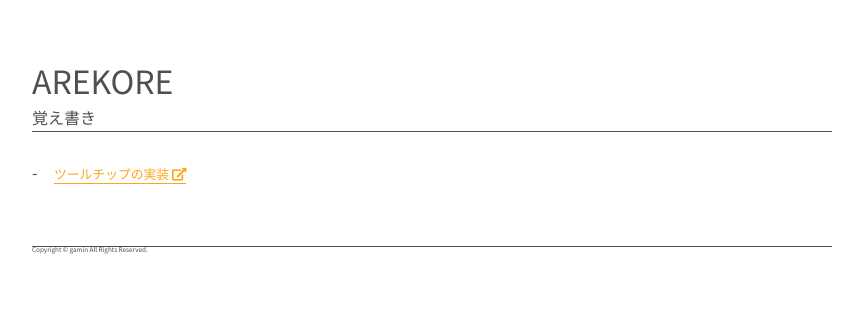
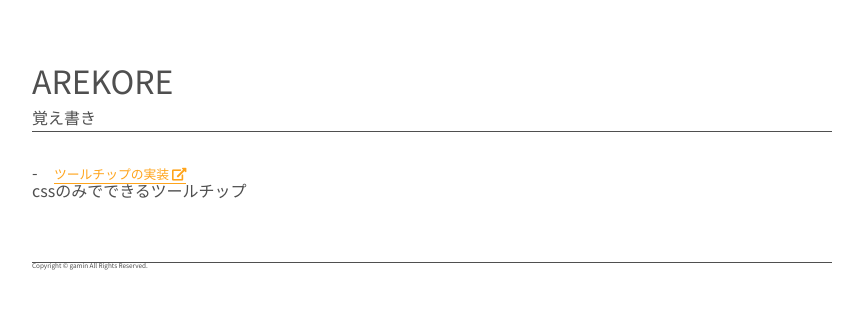
Before and after one commit to gamin27/arekore, a plain HTML site: page index.html in a window 1280 px wide. Shown: the whole page, without its empty margins (208-1071 px from the left). Drawn offline with Linux system fonts and the light colour scheme.

Commit message:
newProject4

```diff
--- a/index.html
+++ b/index.html
@@ -22,6 +22,7 @@
           ツールチップの実装
           <i class="fas fa-external-link-alt"></i>
         </a>
+        <p>cssのみでできるツールチップ</p>
       </li>
     </ul>
   </main>
```
